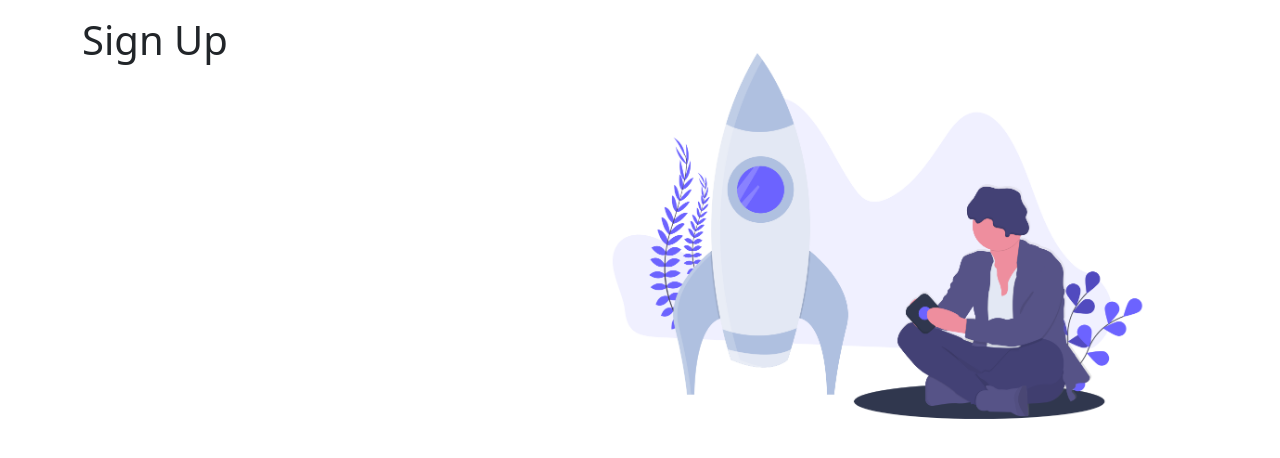
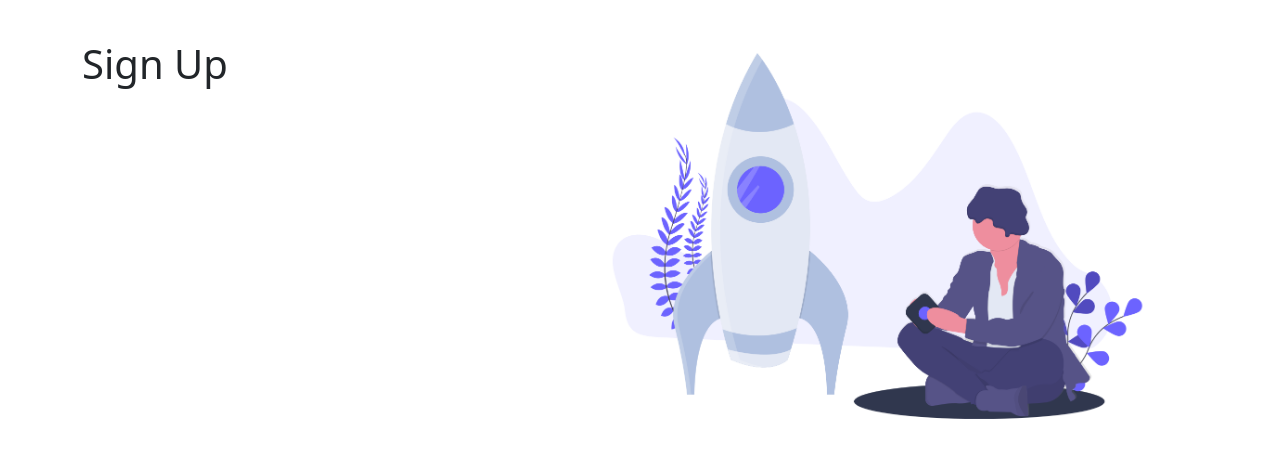
Before and after one commit to IlyaKrapivnoy/react_form_validation_with_formik_and_yup, a React (Create React App) app: page / in a window 1280 px wide. Shown: the top 458 px of the page. Built offline with nearby package versions, Linux system fonts and the light colour scheme.

Commit message:
add iform field initial values

```diff
--- a/package.json
+++ b/package.json
@@ -7,6 +7,7 @@
     "@testing-library/react": "^11.1.0",
     "@testing-library/user-event": "^12.1.10",
     "bootstrap": "^5.1.1",
+    "formik": "^2.2.9",
     "react": "^17.0.2",
     "react-dom": "^17.0.2",
     "react-scripts": "4.0.3",
--- a/src/components/Signup.jsx
+++ b/src/components/Signup.jsx
@@ -1,8 +1,24 @@
+import { Formik, Form } from 'formik';
+
 const Signup = () => {
     return (
-        <div>
-            <h1>Sign Up</h1>
-        </div>
+        <Formik
+            initialValues={{
+                firstName: '',
+                lastName: '',
+                email: '',
+                password: '',
+                confirmPassword: '',
+            }}
+        >
+            {(formik) => (
+                <div>
+                    <h1 className='my-4 font-weight-bold-display-4'>Sign Up</h1>
+                    {console.log(formik)}
+                    <Form></Form>
+                </div>
+            )}
+        </Formik>
     );
 };
 
```
Also changed, not shown: 2 other files (tests, documents, lock files or other folders).
